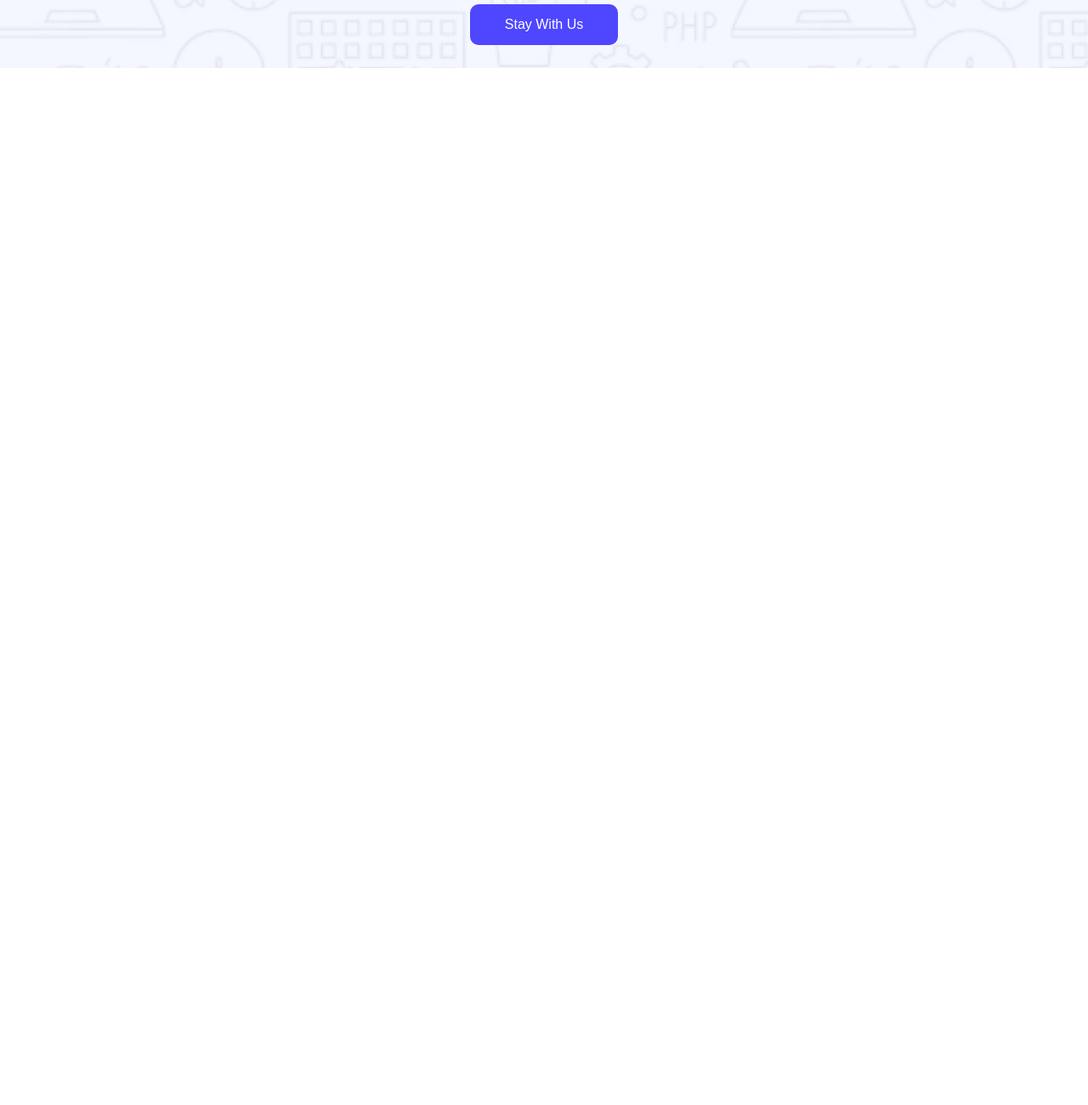
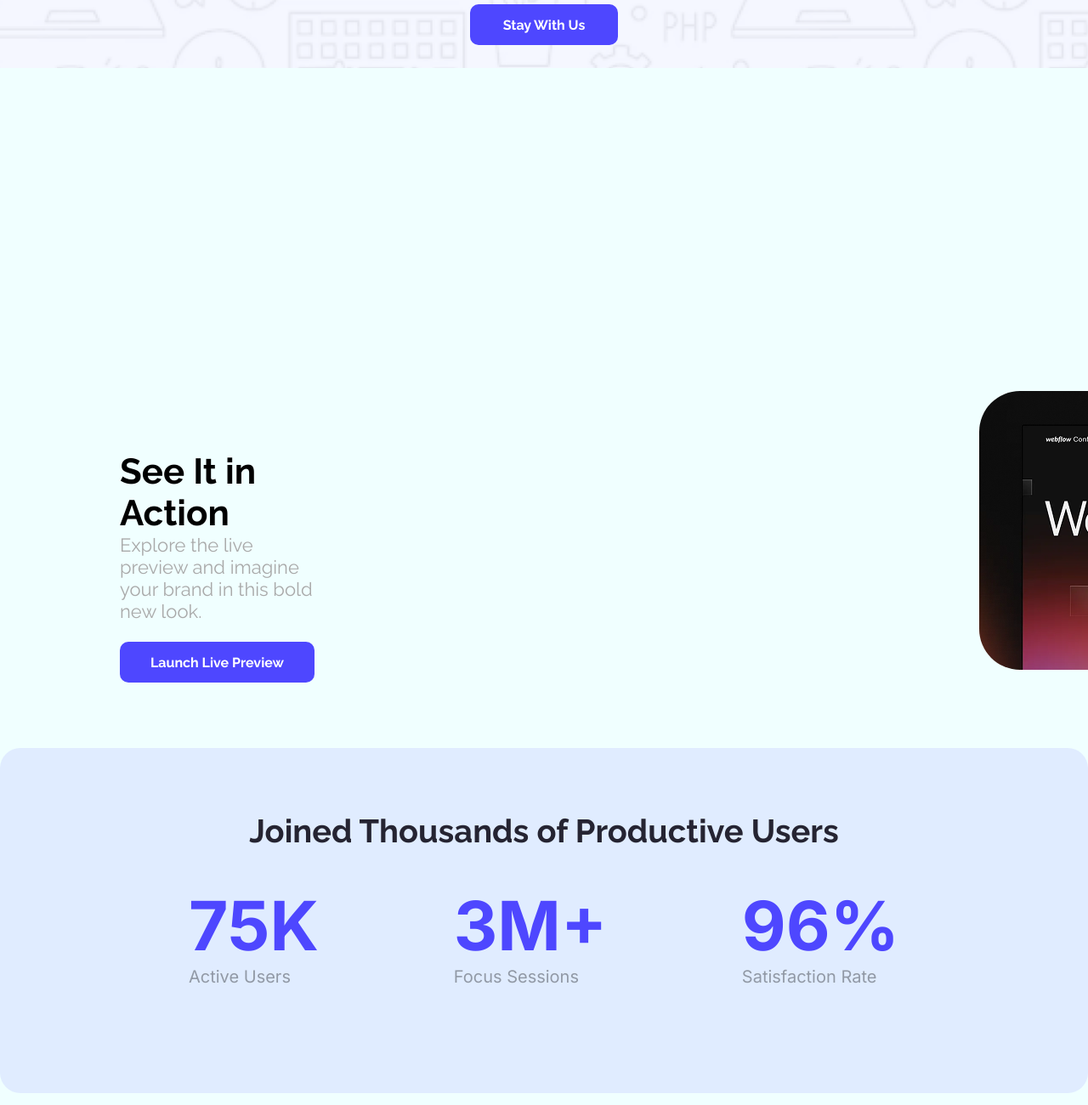
Before and after one commit to masuduriiuc/B12A01-landing-launchpad, a plain HTML site: page index.html in a window 1280 px wide. Shown: the part 720-2020 px from the top of the page at 85% size. Before the commit the page ends 800 px from the top, so only its background shows below. Drawn offline with Linux system fonts and the light colour scheme.

Commit message:
added secont commit

```diff
--- a/index.html
+++ b/index.html
@@ -22,16 +22,59 @@
         <nav>
 
             <h3 class="name1 inter-font">Code<span class="text-primary">M</span>ythic</h3>
-            <a><button class="btn-1 .raleway-font">Sign up</button></a>
+            <a><button class="btn-1 raleway-font uni-btn">Sign up</button></a>
         </nav>
         <div class="home-content">
-            <h4 class="cnt-1 raleway-font">Next-Gen Dark UI Template Designed for <br> Webflow Teams</h4>
-            <a href=""><button class="btn-2">Stay With Us</button></a>
+            <p class="cnt-1 raleway-font">Next-Gen Dark UI Template Designed for <br> Webflow Teams</p>
+            <a href=""><button class="btn-2 uni-btn raleway-font">Stay With Us</button></a>
         </div>
     </header>
 
-    <main>
+    <main class="main-section">
+        <div class="main-section-1">
+            <div class="action-page">
+                <div class="cnt-2">
+                    <h1 class="raleway-font txt-1">See It in Action</h1>
+                    <h6 class="raleway-font txt-2">Explore the live preview and imagine your brand in this bold new
+                        look.
+                    </h6>
+                    <a href=""><button class="btn-3 uni-btn raleway-font">Launch Live Preview</button></a>
+                </div>
 
+                <img class="img-1" src="/Assets/wc-mini.png" alt="">
+            </div>
+        </div>
+        <div class="main-section-1">
+            <div class="joined-page">
+                <section class="sectn-1">
+                    <h2 class="raleway-font cnt-3">Joined Thousands of Productive Users</h2>
+                    <div class="cnt-4 inter-font">
+                        <div>
+                            <h1 class="txt-3">75K</h1>
+                            <h6 class="txt-4">Active Users</h6>
+                        </div>
+                        <div>
+                            <h1 class="txt-3" >3M+</h1>
+                            <h6 class="txt-4">Focus Sessions</h6>
+                        </div>
+                        <div>
+                            <h1 class="txt-3">96%</h1>
+                            <h6 class="txt-4">Satisfaction Rate </h6>
+                        </div>
+                    </div>
+                </section>
+            </div>
+        </div>
+           <div class="main-section-1">
+            <div class="riview-pg">
+                <section class="">
+                    <h2 class="raleway-font cnt-3">What our users say</h2>
+                    <div>
+
+                    </div>
+                </section>
+            </div>
+        </div>
     </main>
 
     <footer>
--- a/style/style.css
+++ b/style/style.css
@@ -12,16 +12,20 @@ nav {
     display: flex;
 }
 
-.btn-1 {
+/* all button design   */
+.uni-btn {
     background-color: #4E47FF;
-    margin: 51.5px 150px 51.5px 150px;
-    height: 48px;
-    width: 132px;
     border-radius: 10px;
     color: white;
     font-size: 16px;
     border: none;
+    padding: 12px 36px 12px 36px;
+}
 
+.btn-1 {
+    margin: 51.5px 150px 51.5px 150px;
+    height: 48px;
+    width: 132px;
 }
 
 .raleway-font {
@@ -60,19 +64,101 @@ nav {
     font-size: 65px;
 }
 
-.btn-2{
-    background-color:#4E47FF;
-    color: white;
-    border: none;
-    font-size: 16px;
-    width: 174px;height: 48px;
-    border-radius: 10px;
+.btn-2 {
+    width: 174px;
+    height: 48px;
     margin-top: 37px;
 }
 
-.home-content{
+.home-content {
     margin: 309px 267.5px 162px 267.5px;
     text-align: center;
     justify-content: center;
     align-items: center;
 }
+
+.main-section-1 {
+    background-color: azure;
+    background-size: cover;
+    background-position: center;
+    background-repeat: no-repeat;
+    height: 100vh;
+    width: 100%;
+
+
+}
+
+.action-page {
+    display: flex;
+    justify-content: space-between;
+}
+
+.cnt-2 {
+    margin: 450px 782px 168.5px 141px;
+}
+
+.txt-1 {
+    font-size: 42px;
+    font-weight: bold;
+}
+
+.txt-2 {
+    font-size: 22px;
+    font-weight: normal;
+    color: darkgray;
+}
+
+.btn-3 {
+    width: 229px;
+    height: 48px;
+    margin-top: 23px;
+}
+
+.img-1 {
+    height: 328px;
+    width: 403px;
+    border-radius: 48px;
+    margin-right: 159px;
+    margin-top: 380px;
+}
+
+.joined-page {}
+
+.sectn-1 {
+    border-radius: 24px;
+    background-color: #4E47FF1A;
+    max-width: 1140px;
+    height: 306px;
+    margin: 0 auto;
+    padding: 50px 80px 50px 80px;
+    align-content: center;
+    justify-content: center;
+    align-items: center;
+
+
+}
+
+.cnt-3 {
+    justify-content: center;
+    align-content: center;
+    margin: auto auto;
+    text-align: center;
+    font-size: 38px;
+    color: #252432;
+}
+
+.cnt-4 {
+    display: flex;
+    justify-content: space-between;
+    align-content: center;
+    margin: 40px 142px 50px 142px ;
+}
+.txt-3{
+    font-size: 80px;
+    color: #4E47FF;
+}
+.txt-4{
+font-weight: normal;
+color: #0000005A;
+font-size: 20px;
+}
```
